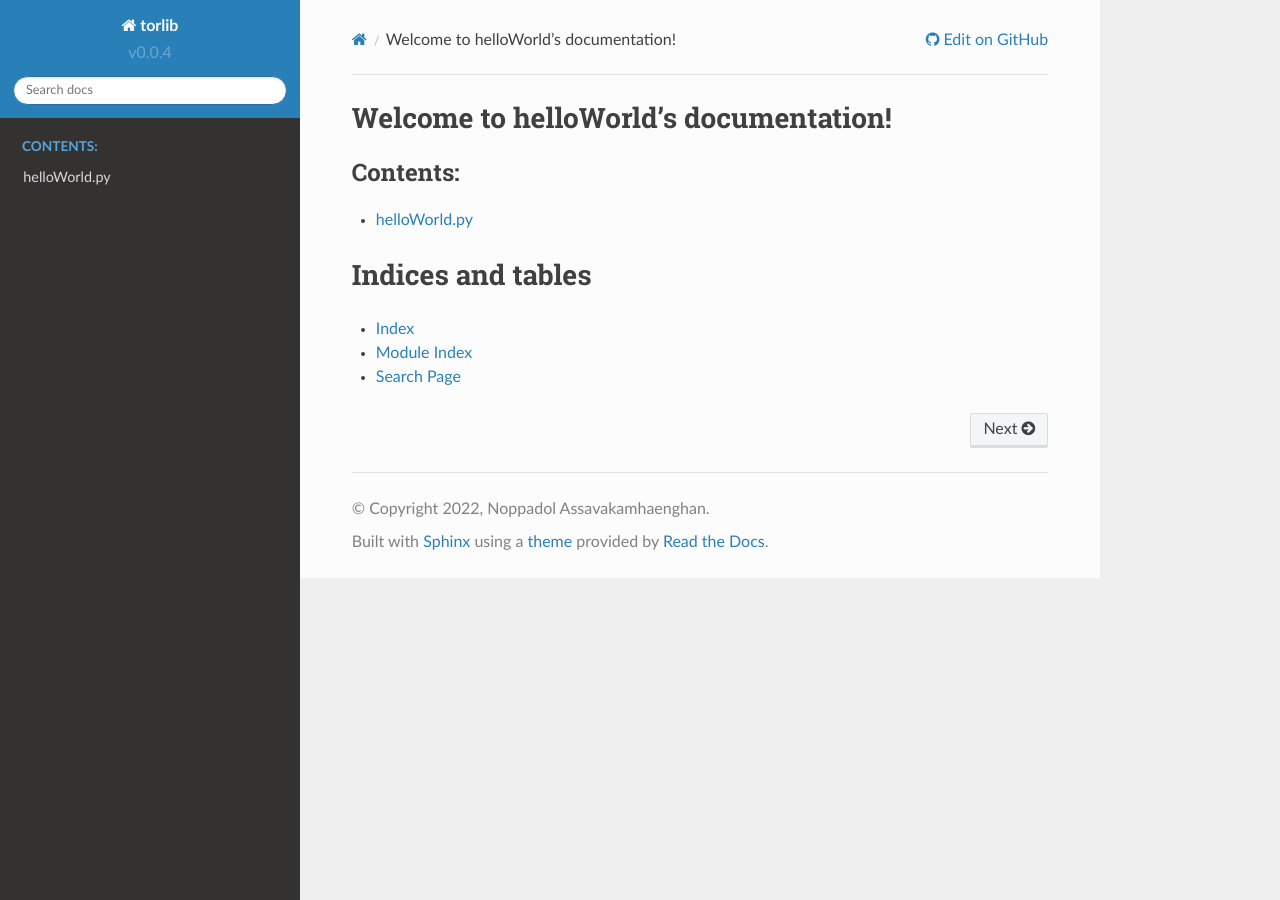
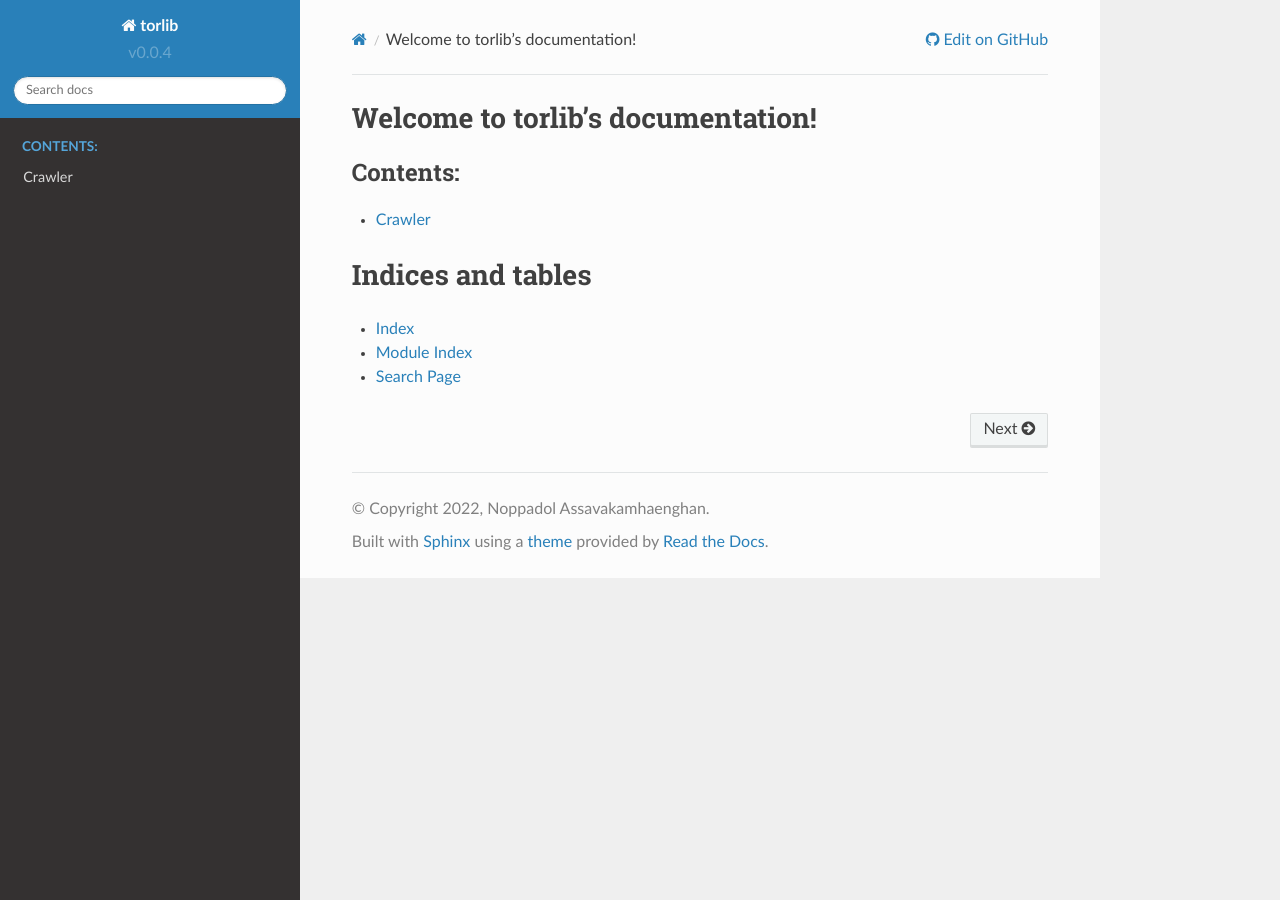
Before and after one commit to noppadol-assava/torlib, a Sphinx documentation site: the page built from docs/index.rst, in a window 1280 px wide. Built offline with Sphinx 7.4.7 and the Read the Docs theme 2.0.0, drawn with Linux system fonts in a browser that asks for light colours.

Commit message:
change info and add document for crawler

```diff
--- a/docs/autodoc.rst
+++ /dev/null
@@ -1,8 +0,0 @@
-.. _autodoc:
-
-helloWorld.py
-=============
-
-.. automodule:: helloWorld
-  :members:
-  :undoc-members:
--- a/docs/conf.py
+++ b/docs/conf.py
@@ -106,46 +106,46 @@ html_static_path = ['_static']
 # -- Options for HTMLHelp output ---------------------------------------------
 
 # Output file base name for HTML help builder.
-htmlhelp_basename = 'helloWorlddoc'
+htmlhelp_basename = 'torlib'
 
 
 # -- Options for LaTeX output ------------------------------------------------
 
-latex_elements = {
-    # The paper size ('letterpaper' or 'a4paper').
-    #
-    # 'papersize': 'letterpaper',
+# latex_elements = {
+#     # The paper size ('letterpaper' or 'a4paper').
+#     #
+#     # 'papersize': 'letterpaper',
 
-    # The font size ('10pt', '11pt' or '12pt').
-    #
-    # 'pointsize': '10pt',
+#     # The font size ('10pt', '11pt' or '12pt').
+#     #
+#     # 'pointsize': '10pt',
 
-    # Additional stuff for the LaTeX preamble.
-    #
-    # 'preamble': '',
+#     # Additional stuff for the LaTeX preamble.
+#     #
+#     # 'preamble': '',
 
-    # Latex figure (float) alignment
-    #
-    # 'figure_align': 'htbp',
-}
+#     # Latex figure (float) alignment
+#     #
+#     # 'figure_align': 'htbp',
+# }
 
 # Grouping the document tree into LaTeX files. List of tuples
 # (source start file, target name, title,
 #  author, documentclass [howto, manual, or own class]).
-latex_documents = [
-    (master_doc, 'helloWorld.tex', 'helloWorld Documentation',
-     'Michael Altfield', 'manual'),
-]
+# latex_documents = [
+#     (master_doc, 'helloWorld.tex', 'helloWorld Documentation',
+#      'Michael Altfield', 'manual'),
+# ]
 
 
 # -- Options for manual page output ------------------------------------------
 
 # One entry per manual page. List of tuples
 # (source start file, name, description, authors, manual section).
-man_pages = [
-    (master_doc, 'helloworld', 'helloWorld Documentation',
-     [author], 1)
-]
+# man_pages = [
+#     (master_doc, 'helloworld', 'helloWorld Documentation',
+#      [author], 1)
+# ]
 
 
 # -- Options for Texinfo output ----------------------------------------------
@@ -153,17 +153,17 @@ man_pages = [
 # Grouping the document tree into Texinfo files. List of tuples
 # (source start file, target name, title, author,
 #  dir menu entry, description, category)
-texinfo_documents = [
-    (master_doc, 'helloWorld', 'helloWorld Documentation',
-     author, 'helloWorld', 'One line description of project.',
-     'Miscellaneous'),
-]
+# texinfo_documents = [
+#     (master_doc, 'helloWorld', 'helloWorld Documentation',
+#      author, 'helloWorld', 'One line description of project.',
+#      'Miscellaneous'),
+# ]
 
 
 # -- Options for Epub output -------------------------------------------------
 
 # Bibliographic Dublin Core info.
-epub_title = project
+# epub_title = project
 
 # The unique identifier of the text. This can be a ISBN number
 # or the project homepage.
@@ -175,7 +175,7 @@ epub_title = project
 # epub_uid = ''
 
 # A list of files that should not be packed into the epub file.
-epub_exclude_files = ['search.html']
+# epub_exclude_files = ['search.html']
 
 
 # -- Extension configuration -------------------------------------------------
@@ -244,27 +244,27 @@ for version in versions:
 # POPULATE LINKS TO OTHER FORMATS/DOWNLOADS
 
 # settings for creating PDF with rinoh
-rinoh_documents = [(
- master_doc,
- 'target',
- project+ ' Documentation',
- '© ' +copyright,
-)]
-today_fmt = "%B %d, %Y"
+# rinoh_documents = [(
+#  master_doc,
+#  'target',
+#  project+ ' Documentation',
+#  '© ' +copyright,
+# )]
+# today_fmt = "%B %d, %Y"
 
-# settings for EPUB
-epub_basename = 'target'
+# # settings for EPUB
+# epub_basename = 'target'
 
-html_context['downloads'] = list()
-html_context['downloads'].append( ('pdf', '/' +REPO_NAME+ '/' +current_language+ '/' +current_version+ '/' +project+ '-docs_' +current_language+ '_' +current_version+ '.pdf') )
+# html_context['downloads'] = list()
+# html_context['downloads'].append( ('pdf', '/' +REPO_NAME+ '/' +current_language+ '/' +current_version+ '/' +project+ '-docs_' +current_language+ '_' +current_version+ '.pdf') )
 
-html_context['downloads'].append( ('epub', '/' +REPO_NAME+ '/' +current_language+ '/' +current_version+ '/' +project+ '-docs_' +current_language+ '_' +current_version+ '.epub') )
+# html_context['downloads'].append( ('epub', '/' +REPO_NAME+ '/' +current_language+ '/' +current_version+ '/' +project+ '-docs_' +current_language+ '_' +current_version+ '.epub') )
 
 ##########################
 # "EDIT ON GITHUB" LINKS #
 ##########################
 
 html_context['display_github'] = True
-html_context['github_user'] = 'maltfield'
-html_context['github_repo'] = 'rtd-github-pages'
+html_context['github_user'] = 'noppadol'
+html_context['github_repo'] = 'torlib'
 html_context['github_version'] = 'master/docs/'
--- a/docs/index.rst
+++ b/docs/index.rst
@@ -3,14 +3,14 @@
    You can adapt this file completely to your liking, but it should at least
    contain the root `toctree` directive.
 
-Welcome to helloWorld's documentation!
+Welcome to torlib's documentation!
 ======================================
 
 .. toctree::
    :maxdepth: 2
    :caption: Contents:
 
-   autodoc
+   crawler
 
 
 Indices and tables
```
Also changed, not shown: docs/crawler.rst (added, +8 -0 lines).
